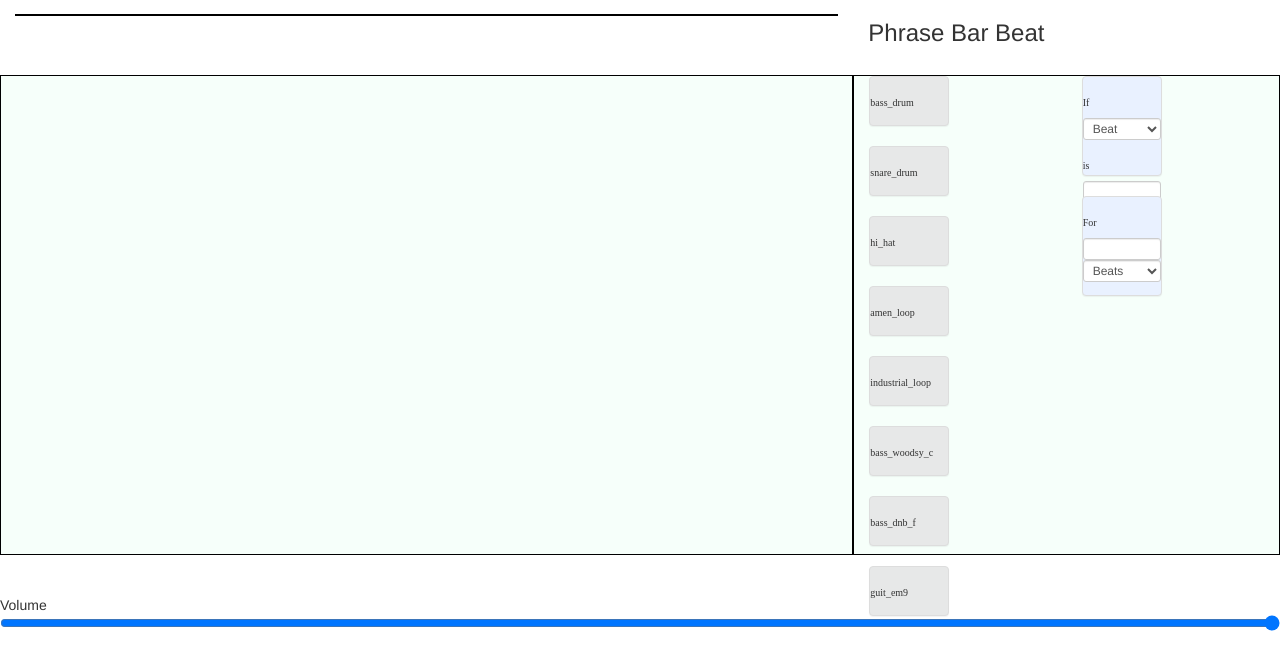
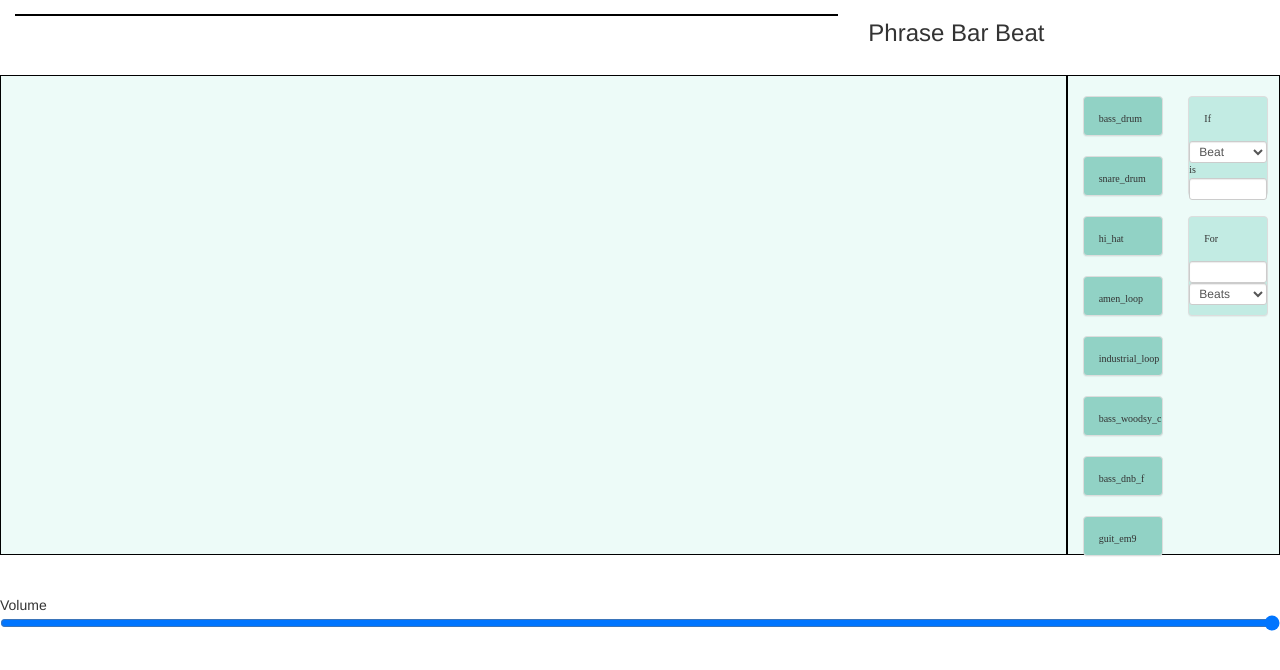
Before and after one commit to jasongwartz/chopsticks, a plain HTML site: page app/index.html in a window 1280 px wide. Drawn offline with Linux system fonts and the light colour scheme; no server answers.

Commit message:
more small ui changes

```diff
--- a/app/index.html
+++ b/app/index.html
@@ -41,14 +41,16 @@
       </div>
     </div>
     <div class="row">
-      <div class="col-md-8" id="node-canvas">
+      <div class="col-md-10" id="node-canvas">
 
       </div>
-      <div class="col-md-4" id="node-tray">
+      <div class="col-md-2" id="node-tray">
         <div class="row">
           <div class="col-md-6" id="sn-tray">
+            <br />
           </div>
           <div class="col-md-6" id="wrapper-tray">
+            <br />
           </div>
         </div>
       </div>
--- a/app/static/css/style.css
+++ b/app/static/css/style.css
@@ -1,25 +1,25 @@
     .node-sample {
-      background-color: #E7E8E8;
-      height: 50px;
+      background-color: #91D2C5;
+      height: 40px;
       width: 80px;
     }
 
     .node-wrapper {
-      background-color: #E9F1FF;
+      background-color: #C2EBE3;
       height: 100px;
       width: 80px;
     }
 
     #node-canvas, #node-tray {
       border:1px solid black;
-      background-color: #F6FFFA;
+      background-color: #EDFBF8;
       height: 60vh;
     }
     .node-canvas-hover {
       background-color: #9ED3E8;
     }
 
-    h2 {
+    .sn-node-title {
       font-family: Raleway;
       font-size: 1rem;
     }
--- a/app/static/js/lang.js
+++ b/app/static/js/lang.js
@@ -15,7 +15,7 @@ Wrapper = (function() {
   function Wrapper(name1, extra_html) {
     this.name = name1;
     Wrapper.instances.push(this);
-    this.html = "<div class=\"node node-wrapper panel panel-default\" id=\"" + this.name + "\">\n  <h2>" + this.name + "</h2>\n  " + extra_html + "\n</div>";
+    this.html = "<div class=\"node node-wrapper panel panel-default\" id=\"" + this.name + "\">\n  <div class=\"panel-body sn-node-title\">" + this.name + "</div>\n  " + extra_html + "\n</div>";
   }
 
   Wrapper.parse_input = function(str) {
@@ -55,7 +55,7 @@ IfConditional = (function(superClass) {
 
   name = "If";
 
-  extra_html = "<select class=\"form-control input-xs\" id=\"if-select\">\n    <option value=\"beat\">Beat</option>\n    <option value=\"bar\">Bar</option>\n    <option value=\"phrase\">Phrase</option>\n  </select>\n  <h2>is</h2>\n<input type=\"text\" id=\"if-input\" class=\"form-control input-xs\">";
+  extra_html = "<select class=\"form-control input-xs\" id=\"if-select\">\n    <option value=\"beat\">Beat</option>\n    <option value=\"bar\">Bar</option>\n    <option value=\"phrase\">Phrase</option>\n  </select>\n  <div class=\"sn-node-title\">is</div>\n<input type=\"text\" id=\"if-input\" class=\"form-control input-xs\">";
 
   function IfConditional() {
     IfConditional.__super__.constructor.call(this, name, extra_html);
@@ -129,7 +129,7 @@ SoundNode = (function() {
     this.playing_phrases = [];
     this.playing_bars = [];
     this.playing_beats = [];
-    this.html = "<div class=\"node-sample-container\" id=\"" + this.id + "-container\">\n  <div class=\"wrappers\">\n  </div>\n  <div class=\"node node-sample panel panel-default\" id=\"" + this.id + "\">\n    <h2>" + this.id + "</h2>\n  </div>\n  </div>\n  ";
+    this.html = "<div class=\"node-sample-container\" id=\"" + this.id + "-container\">\n  <div class=\"wrappers\">\n  </div>\n  <div class=\"node node-sample panel panel-default\" id=\"" + this.id + "\">\n    <div class=\"panel-body sn-node-title\">" + this.id + "</div>\n  </div>\n  </div>\n  ";
   }
 
   SoundNode.prototype.phrase_eval = function() {
```
Also changed, not shown: app/src/lang.coffee (+3 -25 lines).
